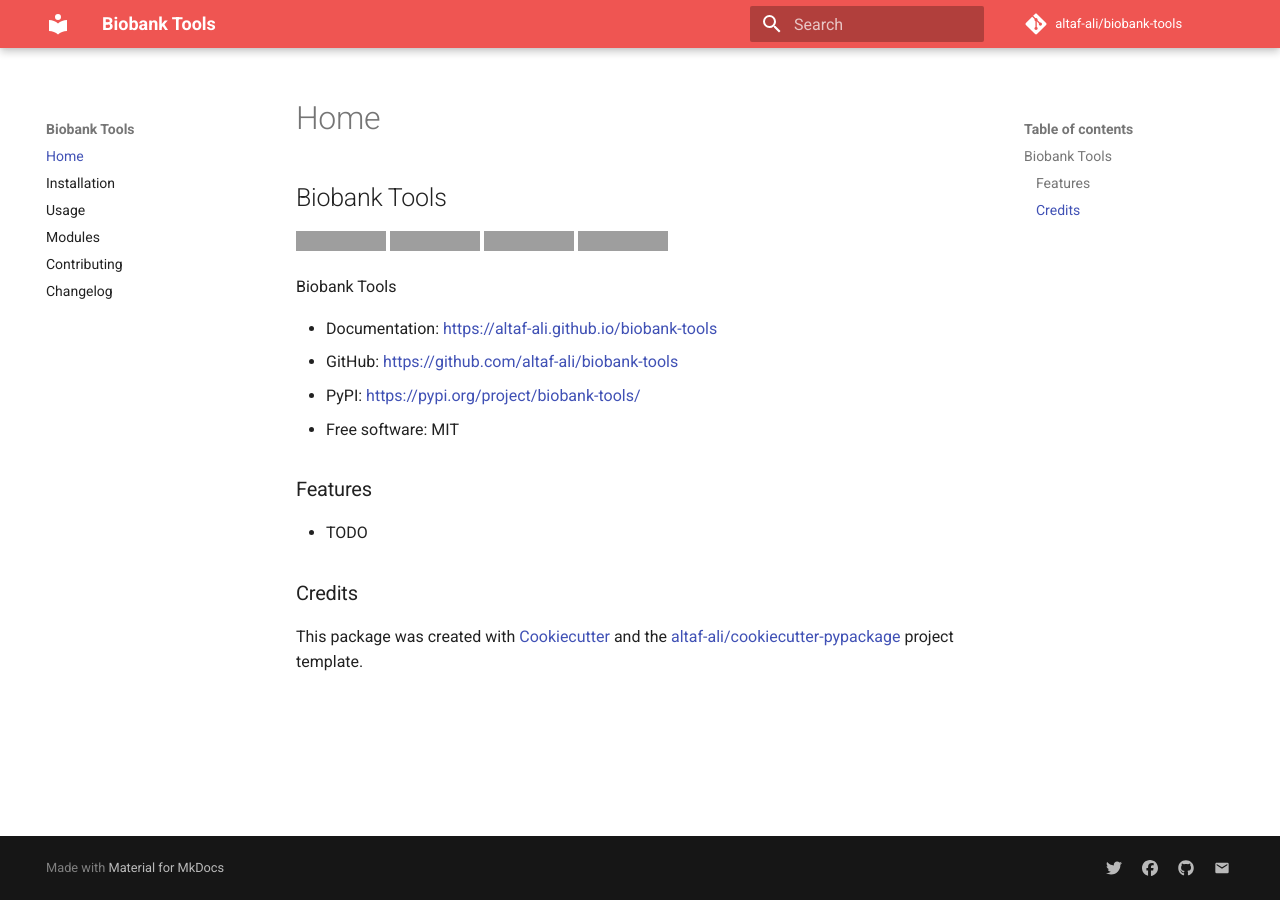
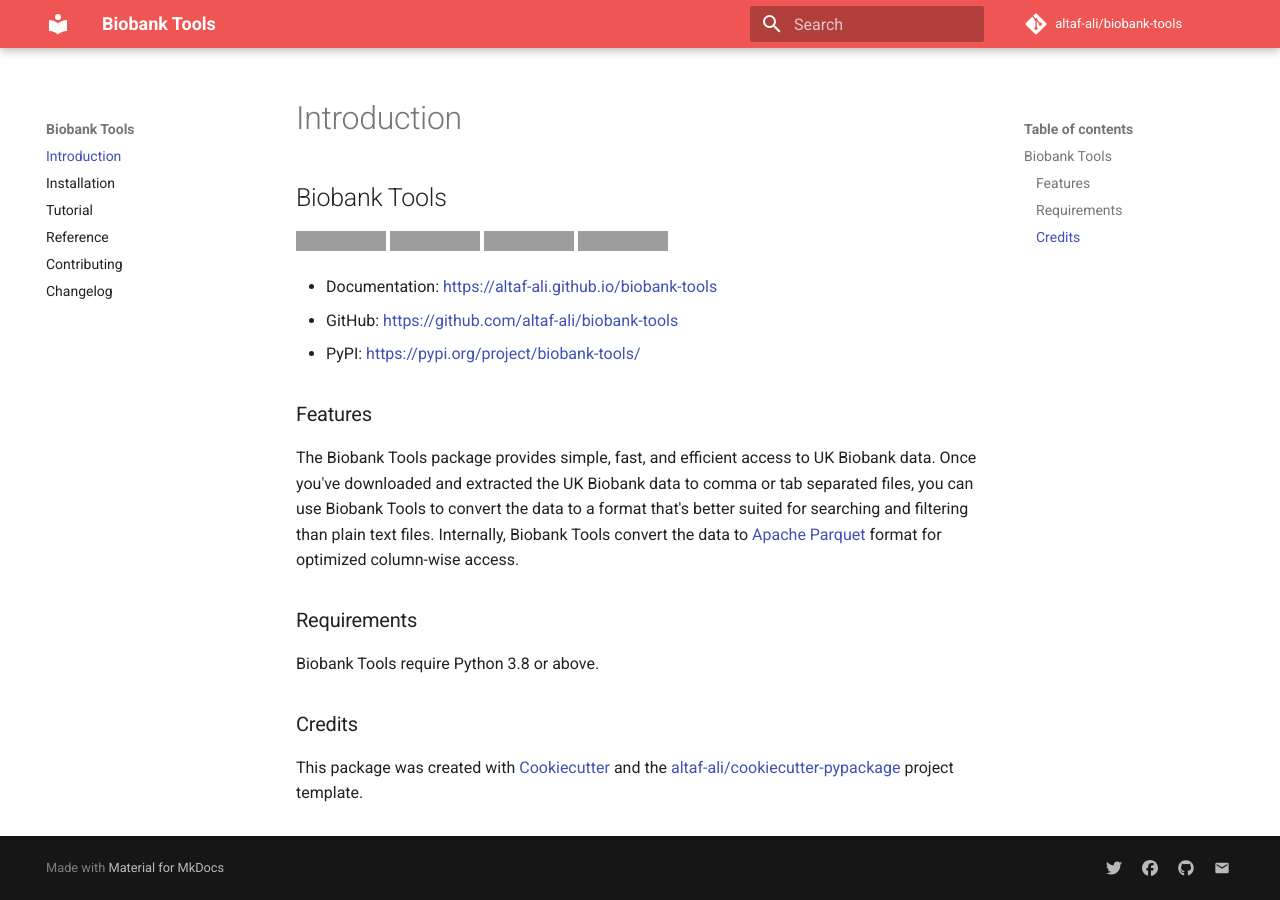
Before and after one commit to altaf-ali/biobank-tools, an MkDocs documentation site: the page built from docs/index.md, in a window 1280 px wide, cut to the strip 0-900 px from the top of the page. Built offline with MkDocs 1.6.1 and Material for MkDocs 9.7.7, drawn with Linux system fonts in a browser that asks for light colours; comment, search, counter and statistics services are not loaded; grey boxes are pictures that could not be loaded.

Commit message:
:art: updating documentation

```diff
--- a/README.md
+++ b/README.md
@@ -6,21 +6,28 @@
 [![Build Status](https://github.com/altaf-ali/biobank-tools/actions/workflows/dev.yml/badge.svg)](https://github.com/altaf-ali/biobank-tools/actions/workflows/dev.yml)
 [![codecov](https://codecov.io/gh/altaf-ali/biobank-tools/branch/main/graphs/badge.svg)](https://codecov.io/github/altaf-ali/biobank-tools)
 
-
-
-Biobank Tools
-
-
 * Documentation: <https://altaf-ali.github.io/biobank-tools>
 * GitHub: <https://github.com/altaf-ali/biobank-tools>
 * PyPI: <https://pypi.org/project/biobank-tools/>
-* Free software: MIT
 
 
 ## Features
 
-* TODO
+The Biobank Tools package provides simple, fast, and efficient access to UK
+Biobank data. Once you've downloaded and extracted the UK Biobank data to
+comma or tab separated files, you can use Biobank Tools to convert the data
+to a format that's better suited for searching and filtering than plain text
+files. Internally, Biobank Tools convert the data to [Apache Parquet][]
+format for optimized column-wise access.
+
+## Requirements
+
+Biobank Tools require Python 3.8 or above.
 
 ## Credits
 
-This package was created with [Cookiecutter](https://github.com/audreyr/cookiecutter) and the [altaf-ali/cookiecutter-pypackage](https://altaf-ali.github.io/cookiecutter-pypackage) project template.
+This package was created with [Cookiecutter][] and the [altaf-ali/cookiecutter-pypackage][] project template.
+
+[Apache Parquet]: https://parquet.apache.org/documentation/latest
+[Cookiecutter]: https://cookiecutter.readthedocs.io/en/latest/
+[altaf-ali/cookiecutter-pypackage]: https://altaf-ali.github.io/cookiecutter-pypackage
--- a/mkdocs.yml
+++ b/mkdocs.yml
@@ -4,10 +4,10 @@
 repo_name: altaf-ali/biobank-tools
 #strict: true
 nav:
-  - Home: index.md
+  - Introduction: index.md
   - Installation: installation.md
-  - Usage: usage.md
-  - Modules: api.md
+  - Tutorial: tutorial.md
+  - Reference: api.md
   - Contributing: contributing.md
   - Changelog: changelog.md
 theme:
```
Also changed, not shown: CONTRIBUTING.md (+4 -4 lines).
